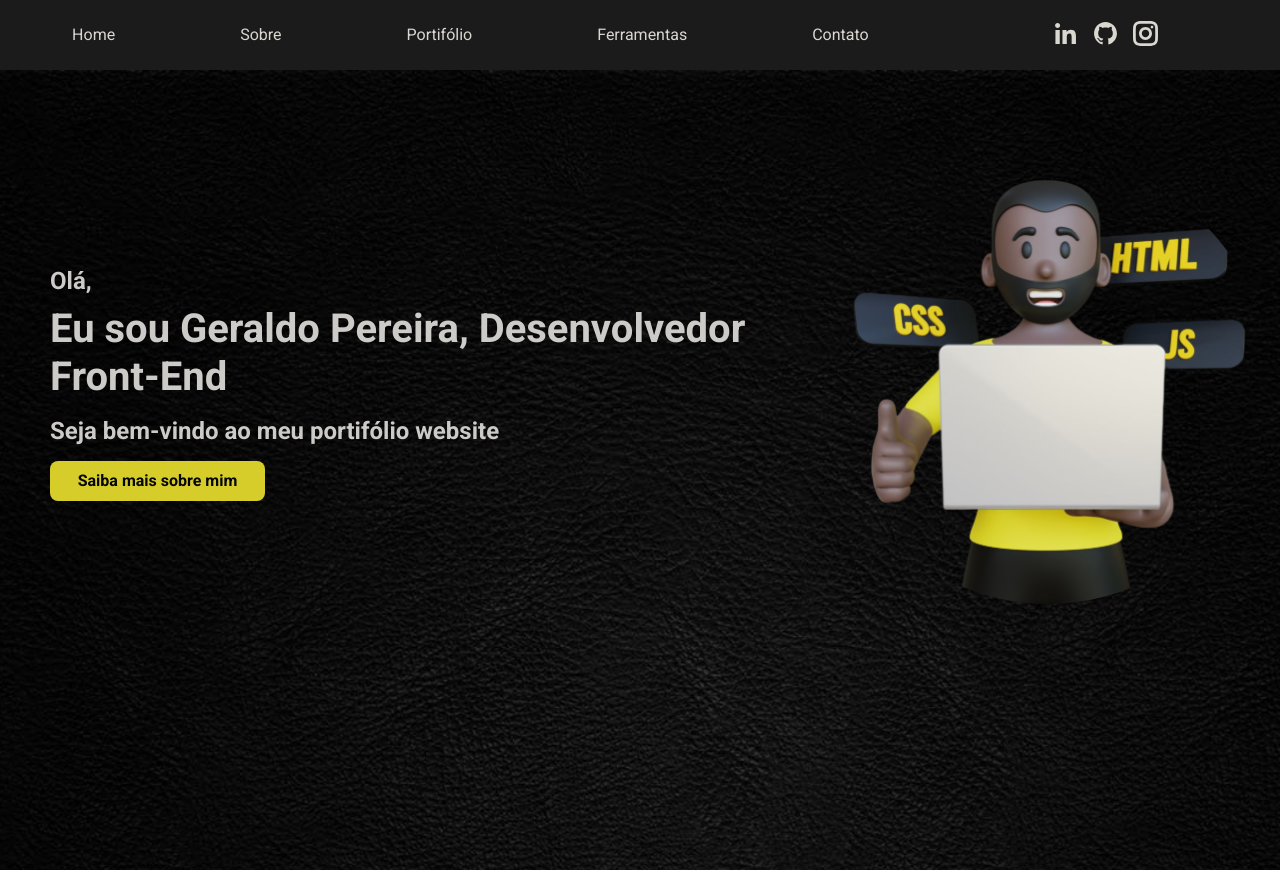
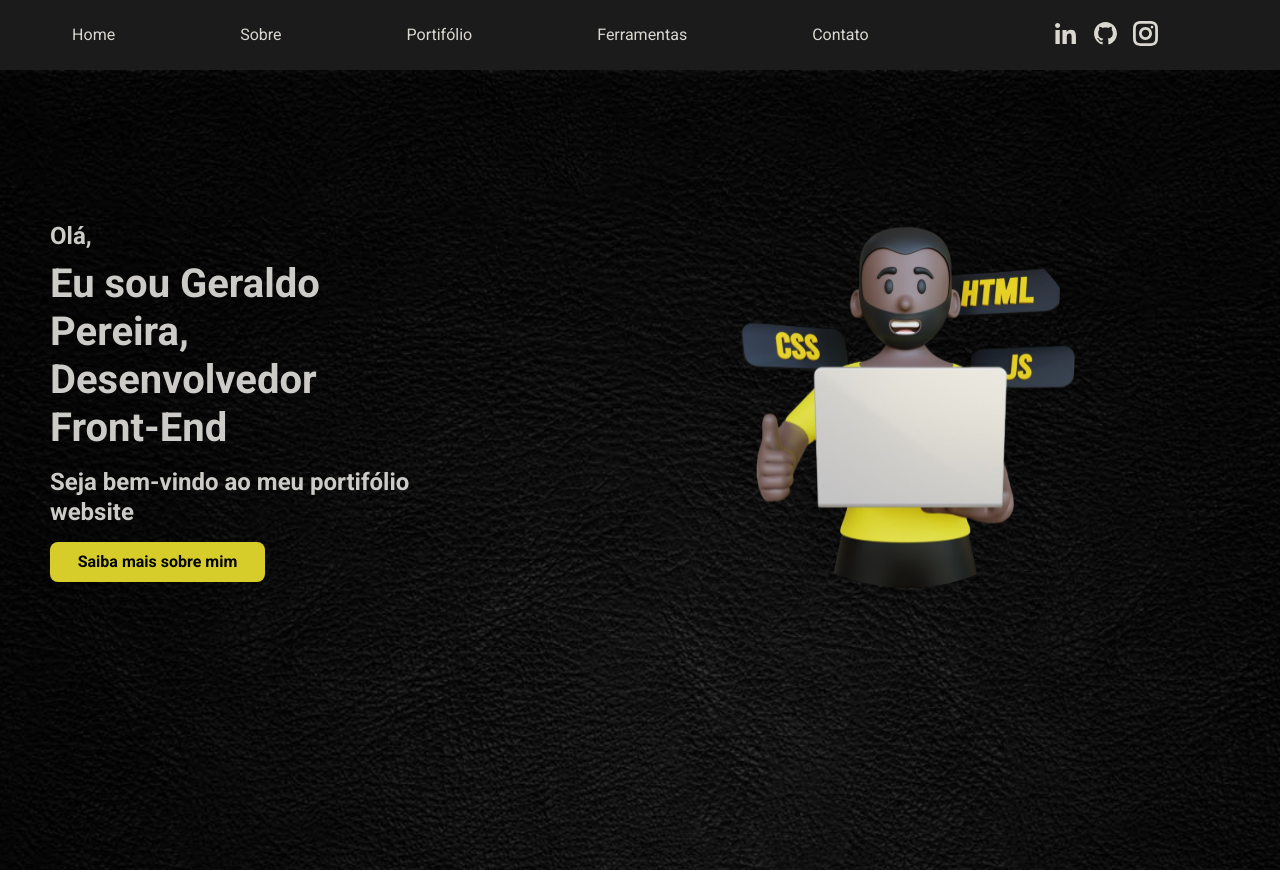
Before and after one commit to Geraldopereirads/Portifolio-Pessoal, a React (Vite) app: page / in a window 1280 px wide. Built offline with nearby package versions, Linux system fonts and the light colour scheme.

Commit message:
fix: reapair img homePage

```diff
--- a/src/pages/HomePage/MainHomePage/styleMain.ts
+++ b/src/pages/HomePage/MainHomePage/styleMain.ts
@@ -77,7 +77,7 @@ export const StyleMainContainer = styled.main`
     flex-direction: row;
     align-items: center;
 
-    padding-top: 50px;
+    padding-top: 30px;
 
     h1 {
       font-size: 1.6rem;
@@ -92,7 +92,7 @@ export const StyleMainContainer = styled.main`
     }
 
     img {
-      width: 120%;
+      width: 54%;
     }
   }
 
@@ -136,21 +136,13 @@ export const StyleMainContainer = styled.main`
     }
   }
 
+  @media (min-width: 1000px) {
+    gap: 100px;
+  }
+
   @media (min-width: 900px) {
     img {
-      width: 100%;
-    }
-  }
-
-  @media (min-width: 980px) {
-    img {
-      width: 80%;
-    }
-  }
-
-  @media (min-width: 980px) {
-    img {
-      width: 65%;
+      width: 44%;
     }
   }
 
@@ -159,17 +151,33 @@ export const StyleMainContainer = styled.main`
       width: 40%;
     }
   }
+  @media (min-width: 1200px) {
+    padding-top: 100px;
+    img {
+      width: 30%;
+    }
+  }
 `;
 
 export const StyleDivMainContainer = styled.div`
   display: flex;
   flex-direction: column;
   gap: 15px;
-  max-width: 87%;
+  max-width: 76%;
   padding-top: 20px;
 
   a:hover {
     background-color: var(--title-nav);
+  }
+
+  @media (min-width: 400px) {
+    max-width: 89%;
+  }
+
+
+
+  @media (min-width: 500px) {
+    max-width: 47%;
   }
 
   @media (min-width: 700px) {
@@ -179,4 +187,10 @@ export const StyleDivMainContainer = styled.div`
   @media (min-width: 700px) {
     padding-left: 30px;
   }
+
+  @media (min-width: 1000px) {
+    max-width: 32%;
+  }
+
+
 `;
```
